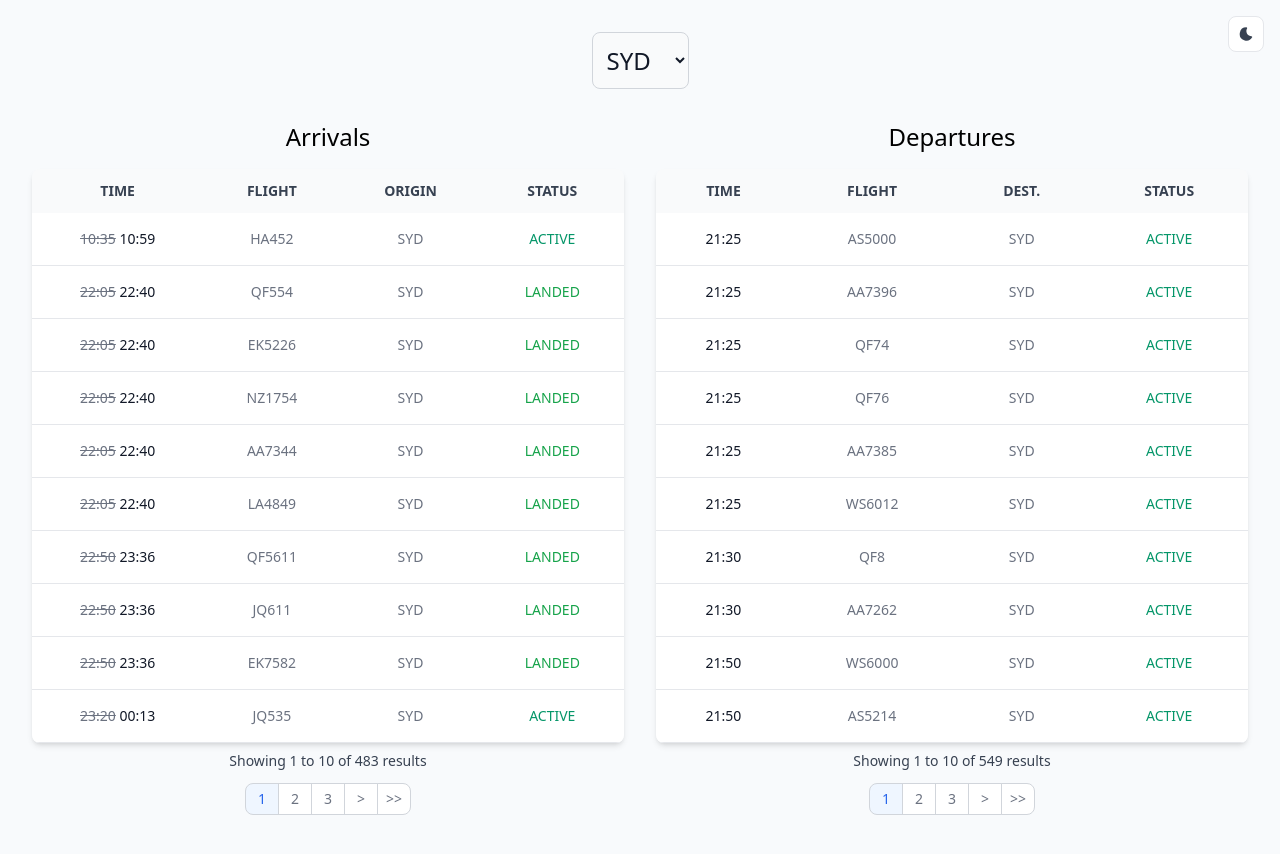
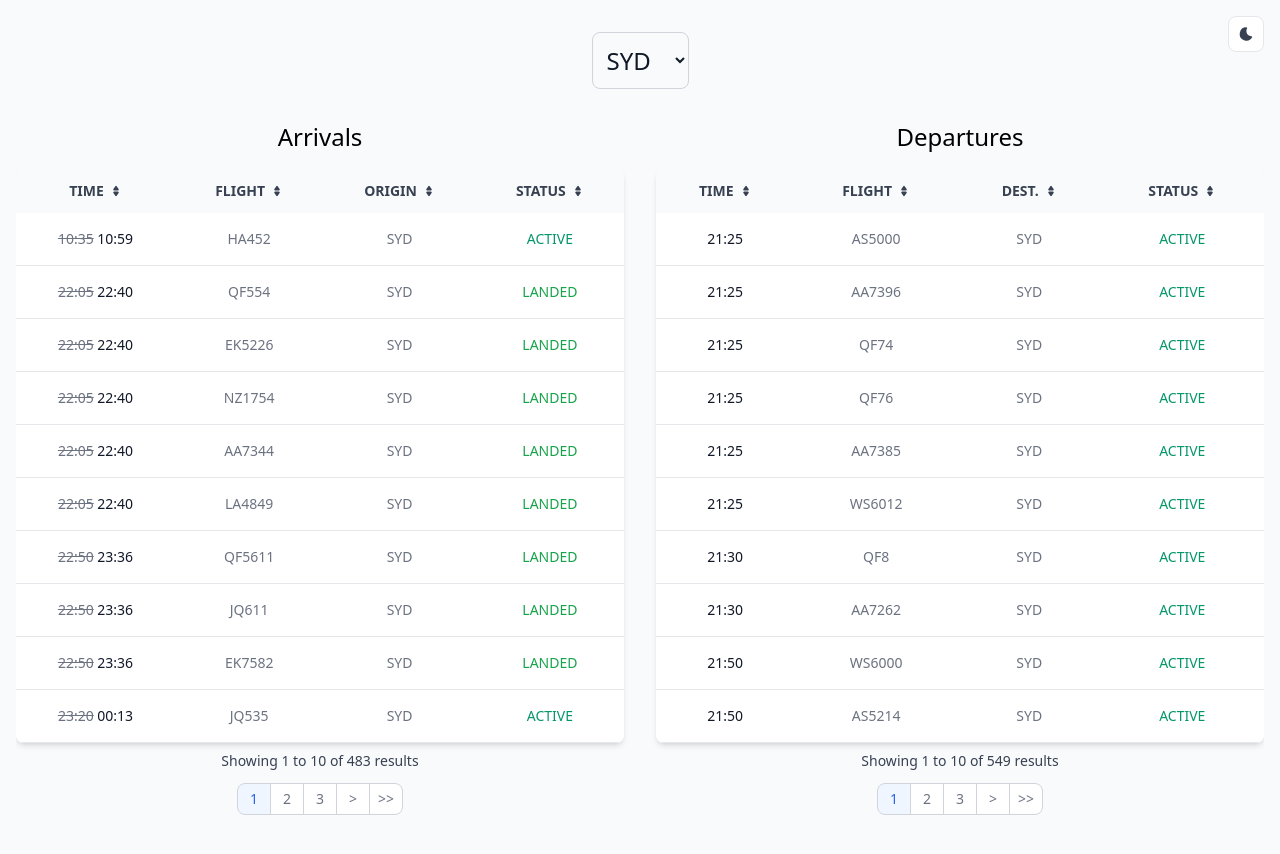
Before and after one commit to Foyoman/air-fids, a Nuxt app: page / in a window 1280 px wide. Shown: the top 854 px of the page. Built offline with nearby package versions, Linux system fonts and the light colour scheme.

Commit message:
sort icons, tabs moved into own component, static props

```diff
--- a/app.vue
+++ b/app.vue
@@ -17,28 +17,7 @@
     </select>
     <DarkModeToggle class="absolute top-4 right-4" />
     <div class="flex flex-col items-center w-full lg:flex-row lg:items-start">
-      <div
-        class="text-sm font-medium text-center text-gray-500 border-b border-gray-200 lg:hidden dark:text-gray-400 dark:border-gray-700"
-      >
-        <ul class="flex flex-wrap -mb-px">
-          <li class="mr-2">
-            <p
-              @click="selectTable('arr')"
-              :class="direction === 'arr' ? selectedStyles : unselectedStyles"
-            >
-              Arrivals
-            </p>
-          </li>
-          <li class="mr-2">
-            <p
-              @click="selectTable('dep')"
-              :class="direction === 'dep' ? selectedStyles : unselectedStyles"
-            >
-              Departures
-            </p>
-          </li>
-        </ul>
-      </div>
+      <Tabs :selectTable="selectTable" :direction="direction" />
       <FlightsDisplay
         class="flex lg:hidden"
         :direction="direction"
@@ -49,7 +28,7 @@
       />
 
       <FlightsDisplay
-        class="hidden lg:flex"
+        class="hidden lg:flex lg:pl-0 lg:pr-4"
         direction="arr"
         :flights="arrivals"
         :loading="arrivalsLoading"
@@ -57,7 +36,7 @@
         :formatDate="formatDate"
       />
       <FlightsDisplay
-        class="hidden lg:flex"
+        class="hidden lg:flex lg:pr-0 lg:pl-4"
         direction="dep"
         :flights="departures"
         :loading="departuresLoading"
@@ -85,11 +64,6 @@ const selectedFlight = ref<Flight | null>(null);
 const direction = ref<"arr" | "dep">("arr");
 const sort = ref<"time" | "flight" | "origin" | "destination" | "status">("time")
 const reverse = ref(false);
-
-const selectedStyles =
-  "text-lg inline-block p-4 text-blue-600 border-b-2 border-blue-600 rounded-t-lg active dark:text-blue-500 dark:border-blue-500";
-const unselectedStyles =
-  "text-lg inline-block p-4 border-b-2 border-transparent rounded-t-lg hover:text-gray-600 hover:border-gray-300 dark:hover:text-gray-300";
 
 const runtimeConfig = useRuntimeConfig();
 async function getFlights(city: string, dir: "arr" | "dep") {
@@ -202,4 +176,3 @@ const selectTable = (dir: "arr" | "dep") => {
   direction.value = dir;
 };
 </script>
-./lib/arrivals
--- a/components/FlightsDisplay.vue
+++ b/components/FlightsDisplay.vue
@@ -1,6 +1,6 @@
 <template>
   <div
-    class="flex-col items-center w-full px-0 py-4 overflow-scroll lg:w-1/2 lg:px-4 lg:py-8"
+    class="flex-col items-center w-full px-0 py-4 overflow-scroll lg:w-1/2 lg:py-8"
   >
     <h1
       class="hidden mx-auto mb-4 text-2xl text-center lg:block dark:text-white"
@@ -20,27 +20,39 @@
             <tr>
               <th
                 scope="col"
-                class="px-2 py-3 text-xs text-center sm:px-4 sm:text-sm lg:px-6"
+                class="px-2 py-3 text-xs text-center sm:px-4 sm:text-sm lg:px-4"
               >
-                Time
+                <span class="flex items-center justify-center">
+                  <p>Time</p>
+                  <SortIcon />
+                </span>
               </th>
               <th
                 scope="col"
-                class="px-2 py-3 text-xs text-center sm:px-4 sm:text-sm lg:px-6"
+                class="px-2 py-3 text-xs text-center sm:px-4 sm:text-sm lg:px-4"
               >
-                Flight
+                <span class="flex items-center justify-center">
+                  <p>Flight</p>
+                  <SortIcon />
+                </span>
               </th>
               <th
                 scope="col"
-                class="px-2 py-3 text-xs text-center sm:px-4 sm:text-sm lg:px-6"
+                class="px-2 py-3 text-xs text-center sm:px-4 sm:text-sm lg:px-4"
               >
-                {{ direction === "arr" ? "Origin" : "Dest." }}
+                <span class="flex items-center justify-center">
+                  <p>{{ direction === "arr" ? "Origin" : "Dest." }}</p>
+                  <SortIcon />
+                </span>
               </th>
               <th
                 scope="col"
-                class="px-2 py-3 text-xs text-center sm:px-4 sm:text-sm lg:px-6"
+                class="px-2 py-3 text-xs text-center sm:px-4 sm:text-sm lg:px-4"
               >
-                Status
+                <span class="flex items-center justify-center">
+                  <p>Status</p>
+                  <SortIcon />
+                </span>
               </th>
             </tr>
           </thead>
@@ -55,7 +67,7 @@
               class="bg-white border-b cursor-pointer dark:bg-gray-800 dark:border-gray-700 hover:bg-gray-50 dark:hover:bg-gray-600"
             >
               <td
-                class="px-2 py-4 text-xs font-medium text-center text-gray-900 sm:px-4 sm:text-sm lg:px-6 whitespace-nowrap dark:text-white"
+                class="px-2 py-4 text-xs font-medium text-center text-gray-900 sm:px-4 sm:text-sm lg:px-4 whitespace-nowrap dark:text-white"
               >
                 <span
                   :class="`${
@@ -87,12 +99,12 @@
                   }}
                 </span>
               </td>
-              <!-- <td class="px-2 py-4 text-xs text-center sm:px-4 sm:text-sm lg:px-6">
+              <!-- <td class="px-2 py-4 text-xs text-center sm:px-4 sm:text-sm lg:px-4">
                 {{ flight.airline_iata }}
               </td> -->
               <td
                 id="flight-number"
-                class="px-2 py-4 text-xs text-center sm:px-4 sm:text-sm lg:px-6"
+                class="px-2 py-4 text-xs text-center sm:px-4 sm:text-sm lg:px-4"
               >
                 {{
                   `${flight.airline_iata || flight.airline_icao || ""}${
@@ -102,7 +114,7 @@
               </td>
               <td
                 id="origin/destination"
-                class="px-2 py-4 text-xs text-center sm:px-4 sm:text-sm lg:px-6"
+                class="px-2 py-4 text-xs text-center sm:px-4 sm:text-sm lg:px-4"
               >
                 {{ direction === "arr" ? flight.dep_iata : flight.arr_iata }}
               </td>
@@ -124,7 +136,7 @@
                   flight.status === 'landed'
                     ? 'text-green-600 dark:text-green-500'
                     : ''
-                } text-center text-xs sm:text-sm px-2 sm:px-4 py-4 lg:px-6`"
+                } text-center text-xs sm:text-sm px-2 sm:px-4 py-4 lg:px-4`"
               >
                 {{ flight.status.toUpperCase() }}
               </td>
--- /dev/null
+++ b/components/Ui/SortIcon.vue
@@ -0,0 +1,13 @@
+<template>
+  <svg
+    class="w-3 h-3 ml-1.5 inline my-auto"
+    aria-hidden="true"
+    xmlns="http://www.w3.org/2000/svg"
+    fill="currentColor"
+    viewBox="0 0 24 24"
+  >
+    <path
+      d="M8.574 11.024h6.852a2.075 2.075 0 0 0 1.847-1.086 1.9 1.9 0 0 0-.11-1.986L13.736 2.9a2.122 2.122 0 0 0-3.472 0L6.837 7.952a1.9 1.9 0 0 0-.11 1.986 2.074 2.074 0 0 0 1.847 1.086Zm6.852 1.952H8.574a2.072 2.072 0 0 0-1.847 1.087 1.9 1.9 0 0 0 .11 1.985l3.426 5.05a2.123 2.123 0 0 0 3.472 0l3.427-5.05a1.9 1.9 0 0 0 .11-1.985 2.074 2.074 0 0 0-1.846-1.087Z"
+    />
+  </svg>
+</template>
--- /dev/null
+++ b/components/Ui/Tabs.vue
@@ -0,0 +1,42 @@
+<template>
+  <div
+    class="text-sm font-medium text-center text-gray-500 border-b border-gray-200 lg:hidden dark:text-gray-400 dark:border-gray-700"
+  >
+    <ul class="flex flex-wrap -mb-px">
+      <li class="mr-2">
+        <p
+          @click="selectTable('arr')"
+          :class="direction === 'arr' ? selectedStyles : unselectedStyles"
+        >
+          Arrivals
+        </p>
+      </li>
+      <li class="mr-2">
+        <p
+          @click="selectTable('dep')"
+          :class="direction === 'dep' ? selectedStyles : unselectedStyles"
+        >
+          Departures
+        </p>
+      </li>
+    </ul>
+  </div>
+</template>
+
+<script setup lang="ts">
+const props = defineProps({
+  selectTable: {
+    type: Function as PropType<(dir: "arr" | "dep") => void>,
+    required: true,
+  },
+  direction: {
+    type: String as () => "arr" | "dep",
+    required: true,
+  }
+});
+
+const selectedStyles =
+  "text-lg inline-block p-4 text-blue-600 border-b-2 border-blue-600 rounded-t-lg active dark:text-blue-500 dark:border-blue-500";
+const unselectedStyles =
+  "text-lg inline-block p-4 border-b-2 border-transparent rounded-t-lg hover:text-gray-600 hover:border-gray-300 dark:hover:text-gray-300";
+</script>
```
